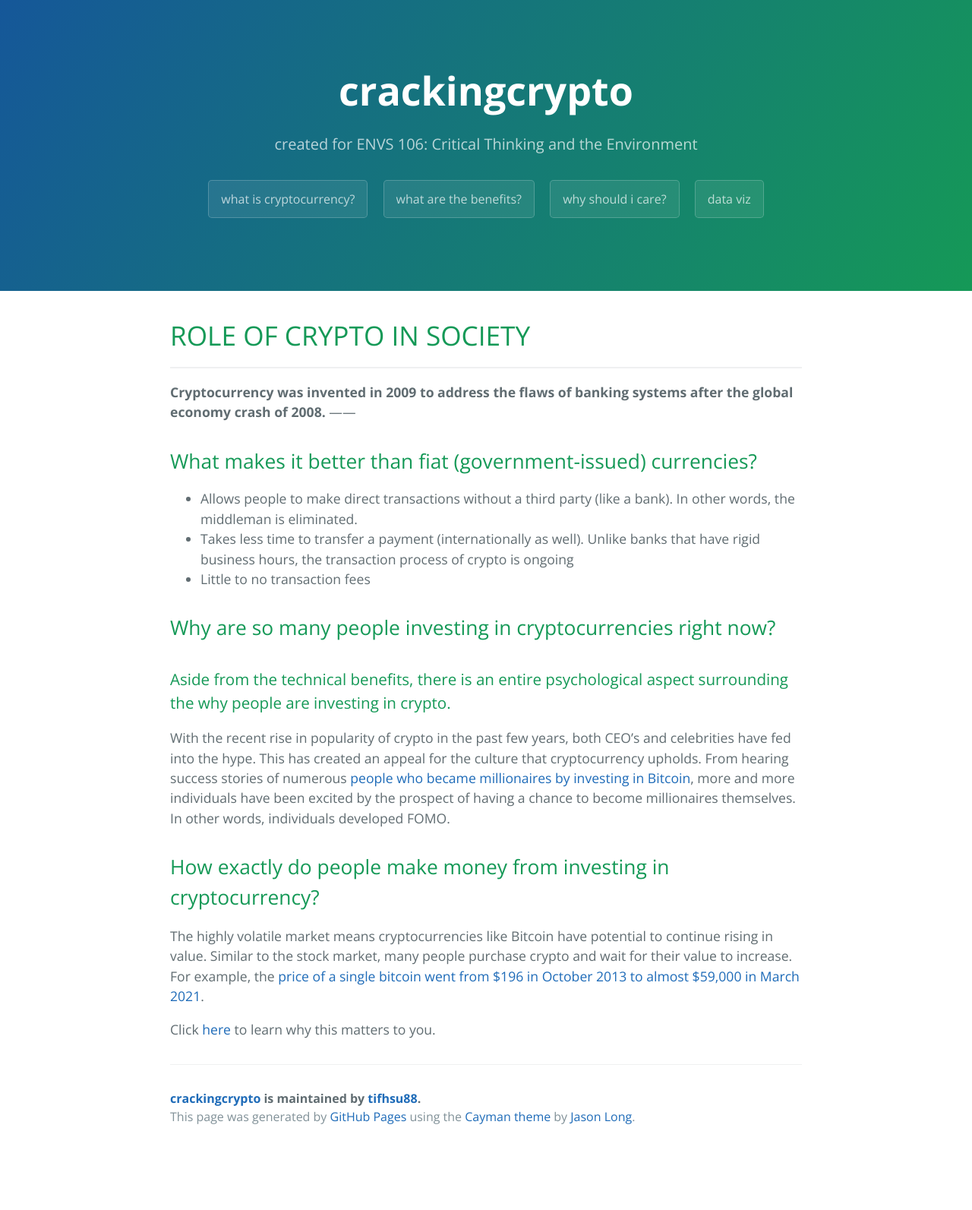
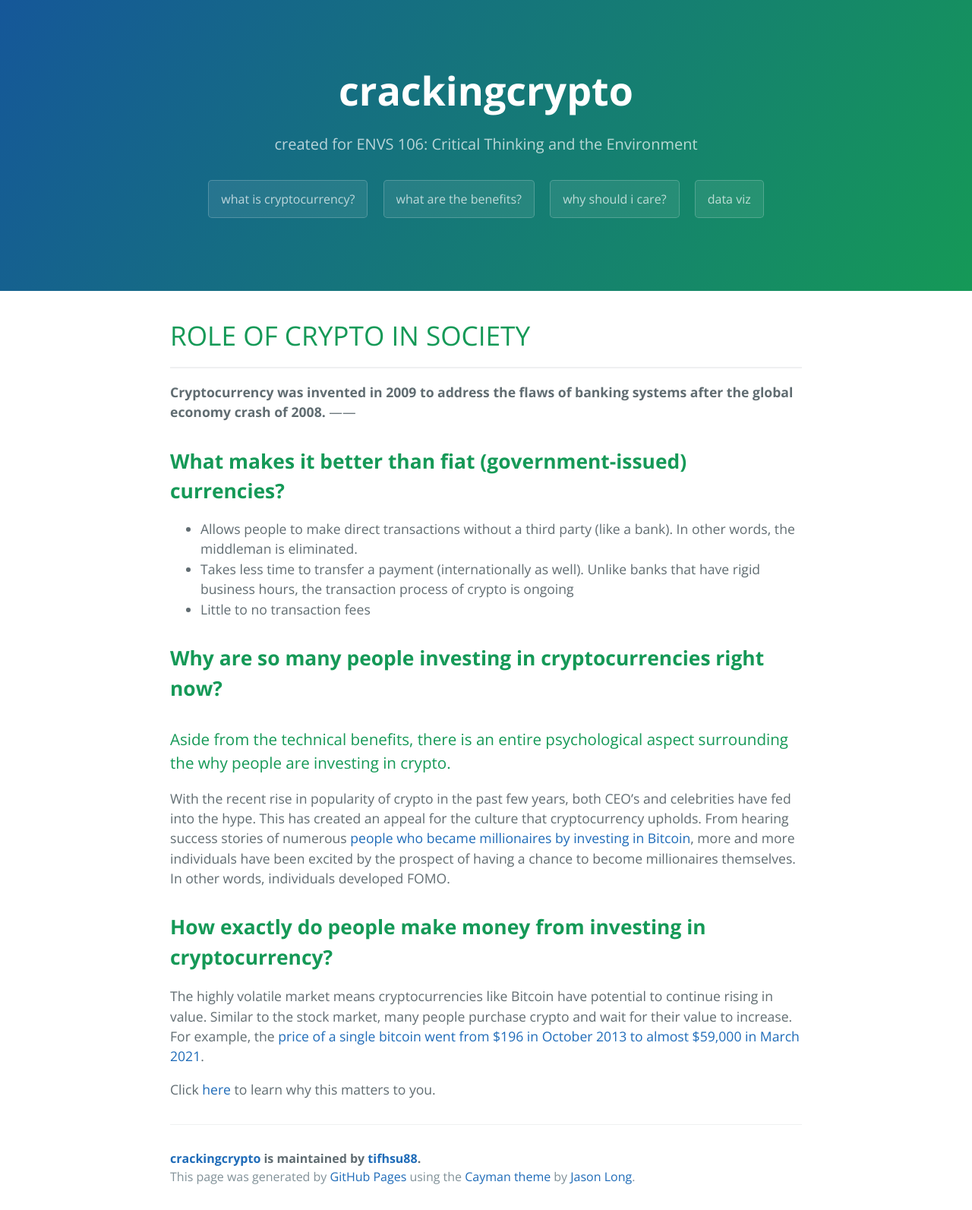
Before and after one commit to tifhsu88/crackingcrypto, a Jekyll site: the page built from tab2.md, in a window 1280 px wide. Shown: the whole page at 76% size. Built offline with Jekyll 4.4.1, drawn with Linux system fonts in a browser that asks for light colours; before the commit the page ends 1514 px from its top, so only the background shows below that.

Commit message:
Update tab2.md

```diff
--- a/tab2.md
+++ b/tab2.md
@@ -8,17 +8,17 @@ filename: tab2
 ------
 **Cryptocurrency was invented in 2009 to address the flaws of banking systems after the global economy crash of 2008.**
 ------
-## What makes it better than fiat (government-issued) currencies?
+## **What makes it better than fiat (government-issued) currencies?**
 * Allows people to make direct transactions without a third party (like a bank). In other words, the middleman is eliminated.
 * Takes less time to transfer a payment (internationally as well). Unlike banks that have rigid business hours, the transaction process of crypto is ongoing
 * Little to no transaction fees
 
-## Why are so many people investing in cryptocurrencies right now?
+## **Why are so many people investing in cryptocurrencies right now?**
 ### Aside from the technical benefits, there is an entire psychological aspect surrounding the why people are investing in crypto.
 With the recent rise in popularity of crypto in the past few years, both CEO’s and celebrities have fed into the hype. This has created an appeal for the culture that cryptocurrency upholds.
 From hearing success stories of numerous [people who became millionaires by investing in Bitcoin](https://digitalsurge.com.au/blog/5-inspirational-bitcoin-success-stories), more and more individuals have been excited by the prospect of having a chance to become millionaires themselves. In other words, individuals developed FOMO.
 
-## How exactly do people make money from investing in cryptocurrency?
+## **How exactly do people make money from investing in cryptocurrency?**
 The highly volatile market means cryptocurrencies like Bitcoin have potential to continue rising in value. Similar to the stock market, many people purchase crypto and wait for their value to increase. For example, the [price of a single bitcoin went from $196 in October 2013 to almost $59,000 in March 2021](https://www.statista.com/statistics/326707/bitcoin-price-index/).
 
 Click [here](https://tifhsu88.github.io/crackingcrypto/tab3) to learn why this matters to you.
```
